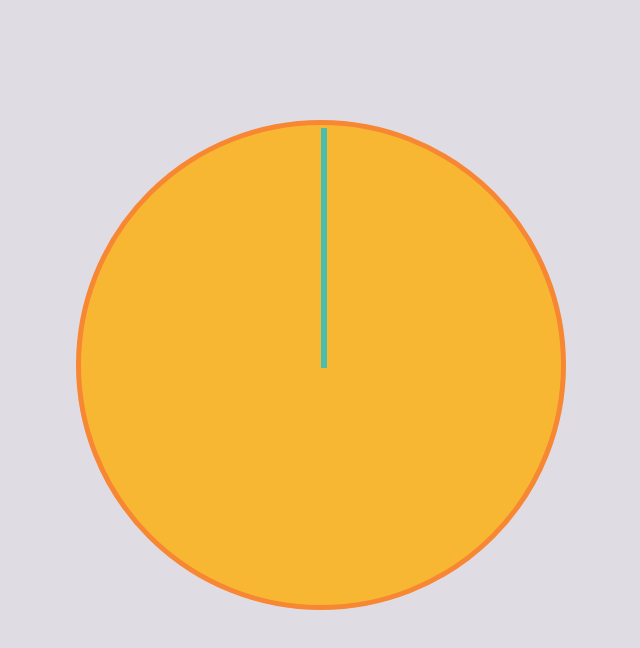
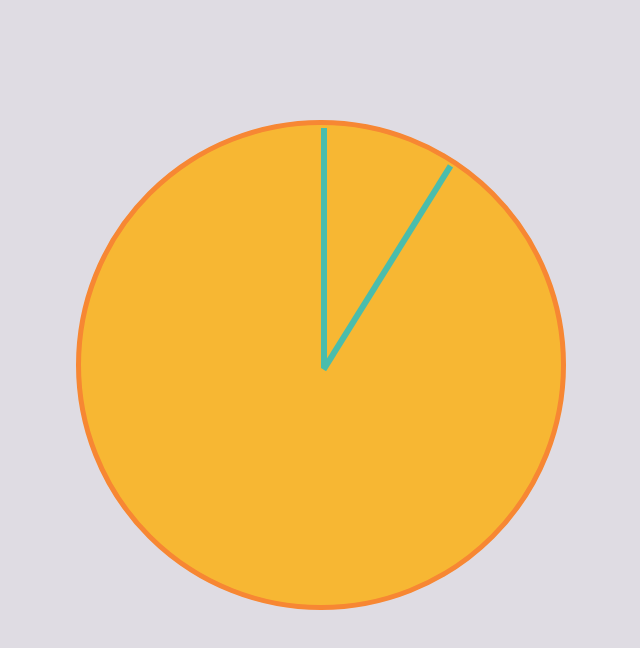
Before and after one commit to DominikaSzu/js30-2, a plain HTML site: page index.html in a window 1280 px wide. Shown: the whole page, without its empty margins (319-959 px from the left). Drawn offline with Linux system fonts and the light colour scheme.

Commit message:
clock counting seconds

```diff
--- a/css/styles.css
+++ b/css/styles.css
@@ -35,4 +35,5 @@ body {
     transform: rotate(90deg);
     transform-origin: right bottom;
     transition: all 0.5s;
+    transition-timing-function: cubic-bezier(.29, 1.01, 1, -0.68);
 }
--- a/js/app.js
+++ b/js/app.js
@@ -1,10 +1,16 @@
 document.addEventListener('DOMContentLoaded', function (event) {
 
     const secHand = document.querySelector('.hand-second');
-    console.log(secHand)
+
 
     setDate = () => {
-        const newDate = new Date()
+        const newDate = new Date();
+
+//        Setting seconds hand
+
+        const seconds = newDate.getSeconds();
+        const secondsDegrees = ((seconds / 60) * 360);
+        secHand.style.transform = `rotate(${secondsDegrees}deg)`;
 
     }
 
```
